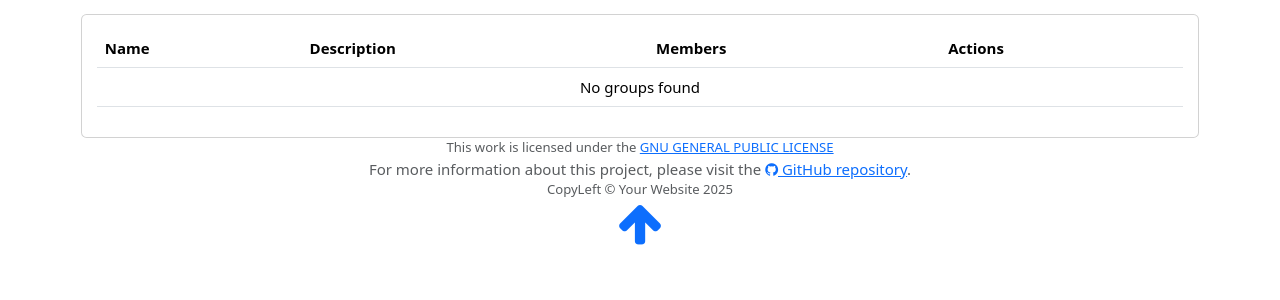
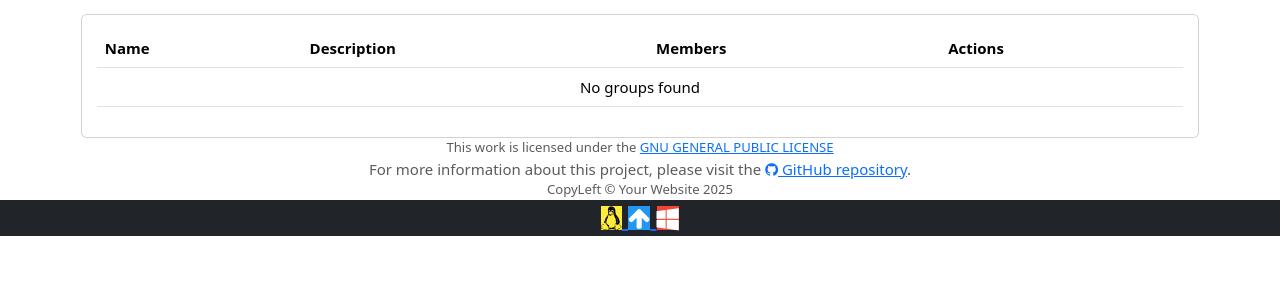
Before and after one commit to Tiozao-do-Linux/GNU-ADMW, a Django app: page /group in a window 1280 px wide. Shown: the part 148-448 px from the top of the page. Run offline with Django 5.2, Linux system fonts and the light colour scheme; parts of the project's set-up code (start-up, migrations or seed data) failed here and were passed over.

Commit message:
Change icons in footer general base template

```diff
--- a/templates/base.html
+++ b/templates/base.html
@@ -42,7 +42,13 @@
           <p class="text-muted small mb-0">CopyLeft © Your Website 2025</p>
       </div>
       <!-- Scroll to Top Button -->
-      <a href="#page-top"><i class="w3-xxxlarge fa fa fa-arrow-up"></i></a>
+      <div class="w3-xlarge bg-dark">
+      <a href="#page-top">
+        <i class="w3-yellow fa fa-brands fa-linux"></i>
+        <i class="w3-blue fa fa fa-arrow-up"></i>
+        <i class="w3-red fa fa-brands fa-windows"></i>
+      </a>
+      </div>
     </footer>
 
     <!-- Bootstrap core JS -->
```
